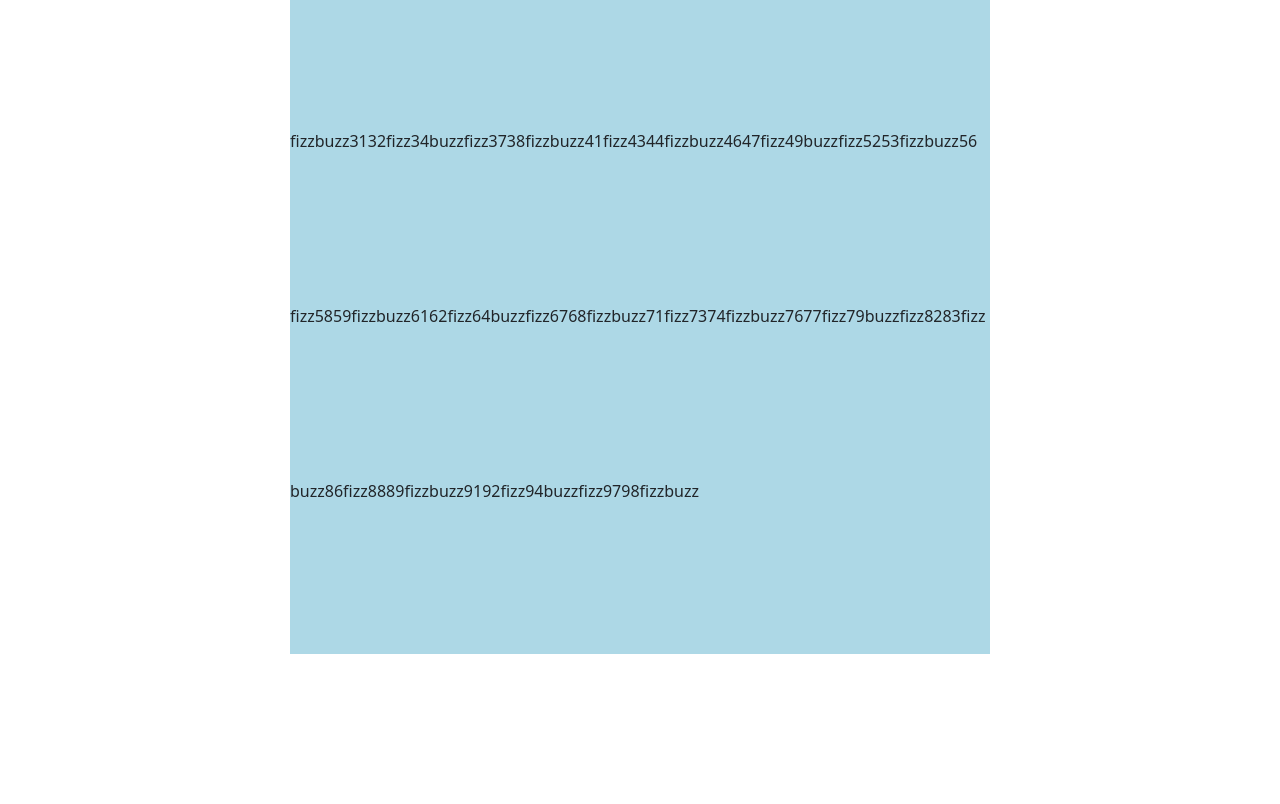
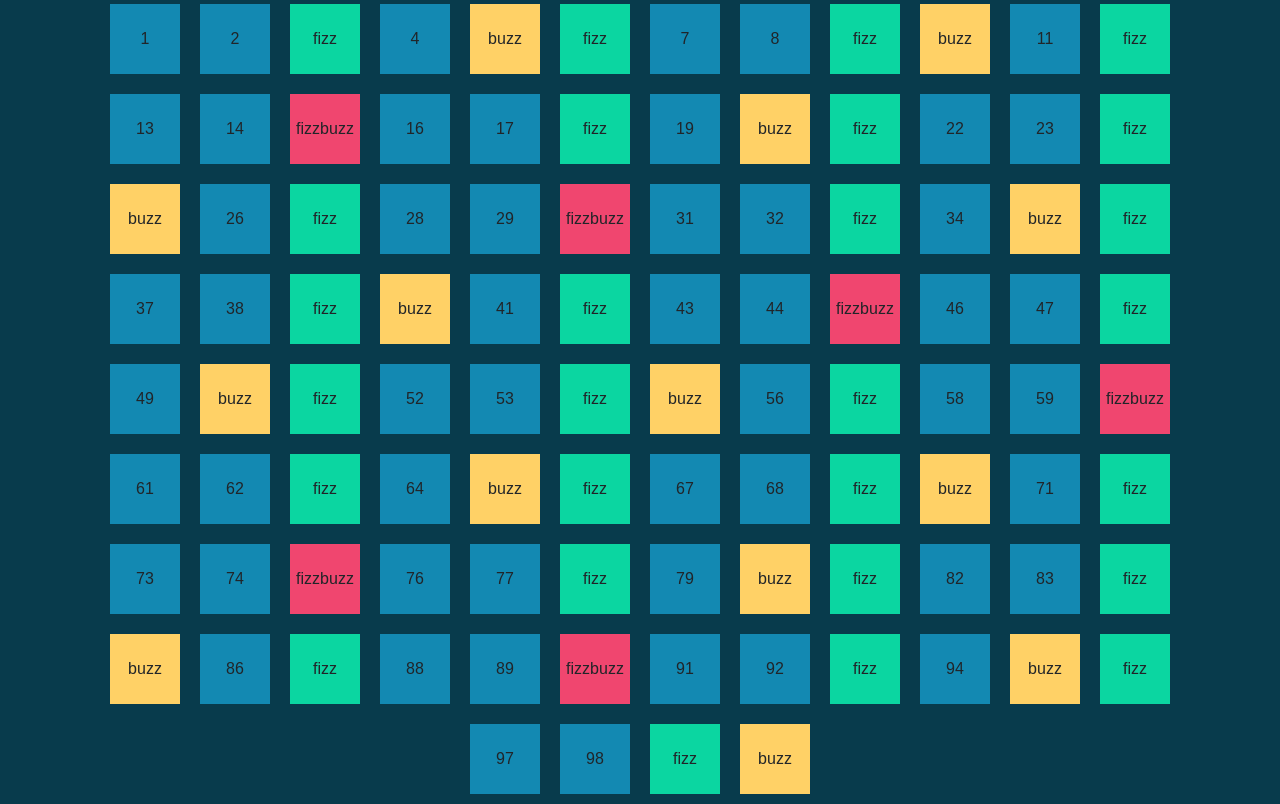
Before and after one commit to Matteo-Nesti/js-fizzbuzz, a plain HTML site: page index.html in a window 1280 px wide. Shown: the part 62-866 px from the top of the page. Before the commit the page ends 800 px from the top, so only its background shows below. Drawn offline with nearby package versions, Linux system fonts and the light colour scheme.

Commit message:
add style

```diff
--- a/css/style.css
+++ b/css/style.css
@@ -1,10 +1,38 @@
+
+body {
+    background-color: #083b4c;
+    font-family: sans-serif;
+}
+
 #my-container {
-    width: 700px;
-    height: 700px;
-    background-color: lightblue;
-    margin: 1rem auto;
+    width: 1080px;
+    margin: 0 auto;
     display: flex;
     flex-wrap: wrap;
-    align-items: flex-start;
+    justify-content: center ;
+    align-items: center;
+}
 
+h1 {
+    color: #fff;
 }
+
+.myCard {
+    width: 70px;
+    height: 70px ;
+    margin: 10px 10px;
+    line-height: 70px;
+}
+
+.number-square {
+background-color: #1389b2;
+}
+.fizz-square {
+background-color: #0bd6a1;
+}
+.buzz-square {
+background-color: #ffd166;
+}
+.fizzbuzz-square {
+background-color: #f0466f;
+}
--- a/index.html
+++ b/index.html
@@ -14,8 +14,12 @@
     <title>Document</title>
 </head>
 <body>
-    <div id="my-container">
+    <main>
+        <h1 class="text-center">Buzz Fizz FizzBuzz</h1>
+        <section class="mySection">
+            <div id="my-container"></div>
+        </section>
+    </main>
 
-    </div>
 </body>
 </html>
--- a/js/script.js
+++ b/js/script.js
@@ -12,25 +12,23 @@ for (let i = 1; i <= 100; i++) {
     let stringa = ''
 
     if (i % 3 === 0 && i % 5 === 0) {
-        console.log('fizzbuzz')
         stringa = 'fizzbuzz'
-        containerElement.innerHTML += `<div>${stringa}</div>`;
+        containerElement.innerHTML += `<div class="myCard fizzbuzz-square text-center">${stringa}</div>`;
     }
 
     else if (i % 3 === 0) {
-        console.log('fizz')
         stringa = 'fizz'
-        containerElement.innerHTML += `<div>${stringa}</div>`;
+        containerElement.innerHTML += `<div class="myCard fizz-square text-center ">${stringa}</div>`;
     }
 
     else if (i % 5 === 0) {
-        console.log('buzz')
         stringa = 'buzz'
-        containerElement.innerHTML += `<div>${stringa}</div>`;
+        containerElement.innerHTML += `<div class="myCard buzz-square text-center ">${stringa}</div>`;
     }
     else {
-        console.log(i)
-        containerElement.innerHTML += `<div>${i}</div>`;
+        stringa = i;
+        containerElement.innerHTML += `<div class="myCard number-square text-center">${stringa}</div>`;
     }
 
+    console.log(stringa)
 }
```
